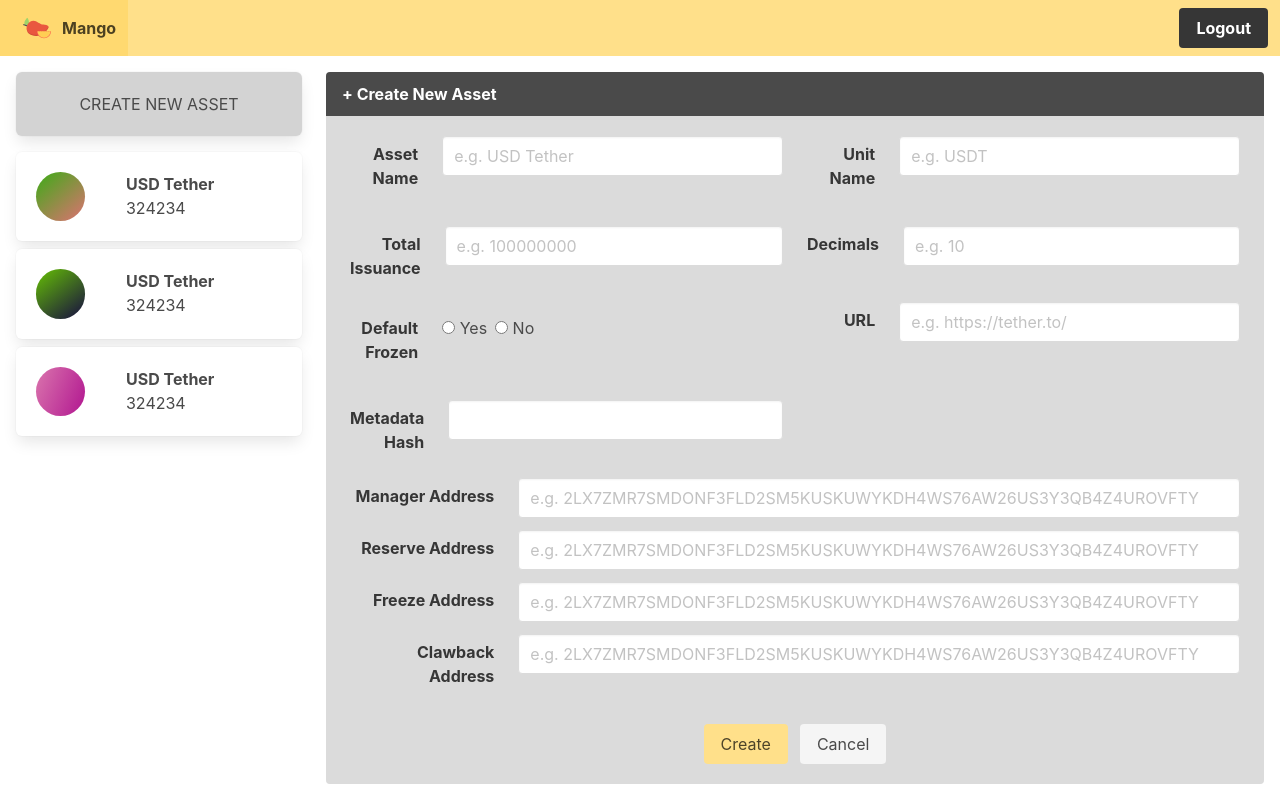
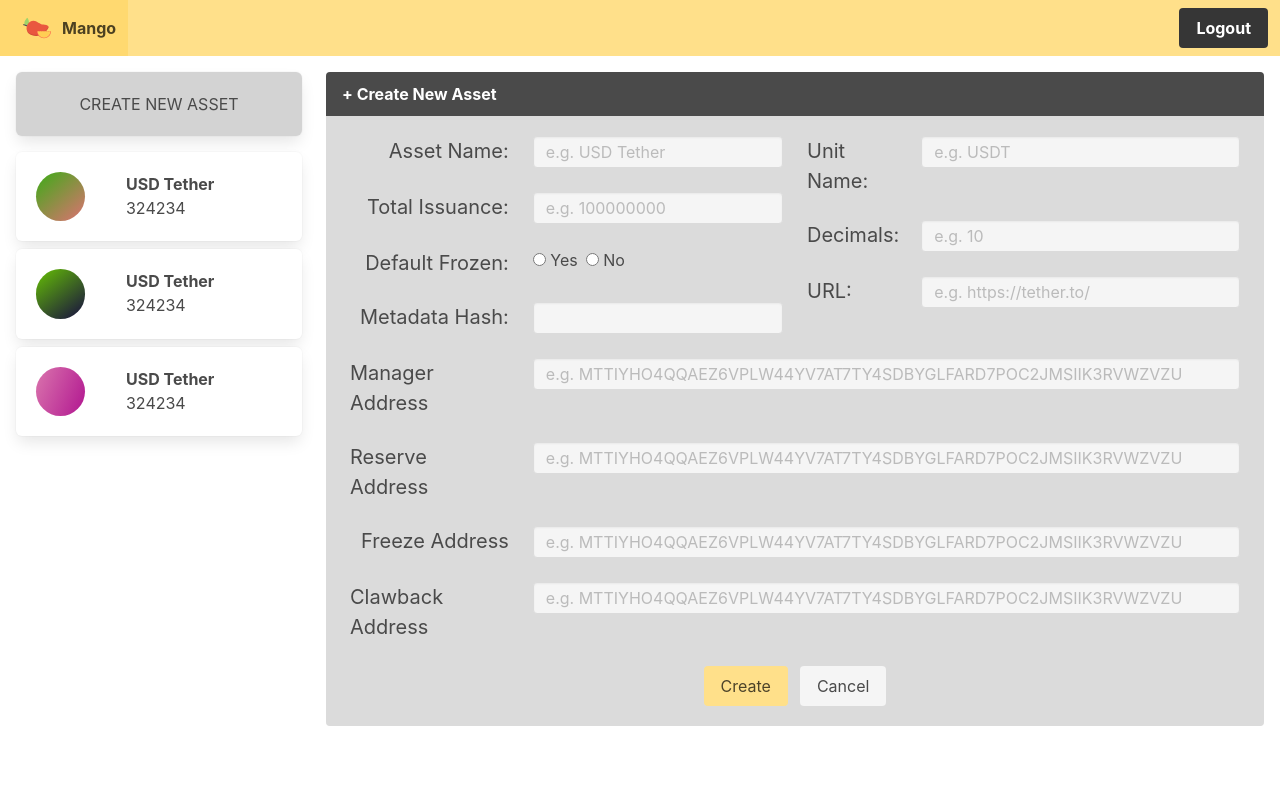
Before and after one commit to MangoDev-io/mango, an Angular app in the folder web/: page /manage in a window 1280 px wide. Built offline with nearby package versions, Linux system fonts and the light colour scheme.

Commit message:
Restyled Token Create

```diff
--- a/web/src/app/components/token-create/token-create.component.html
+++ b/web/src/app/components/token-create/token-create.component.html
@@ -6,56 +6,48 @@
         <div class="message-body has-background-grey-lighter">
             <div class="columns">
                 <div class="column is-half">
-                    <div class="field is-horizontal">
-                        <div class="field-label is-normal">
-                            <label class="label">Asset Name</label>
+                    <div class="columns">
+                        <div class="column is-two-fifths">
+                            <p class="is-pulled-right is-size-5">Asset Name:</p>
                         </div>
-                        <div class="field-body">
-                            <div class="field tokenCreate">
-                                <div class="control">
+                        <div class="column">
                             <input
-                                        class="input"
+                                class="input tag is-medium"
                                 type="text"
                                 [(ngModel)]="assetCreate.assetName"
                                 placeholder="e.g. USD Tether"
                             />
                         </div>
                     </div>
+
+                    <div class="columns">
+                        <div class="column is-two-fifths">
+                            <p class="is-pulled-right is-size-5">
+                                Total Issuance:
+                            </p>
                         </div>
-                    </div>
-                    <br />
-                    <div class="field is-horizontal">
-                        <div class="field-label is-normal">
-                            <label class="label">Total Issuance</label>
-                        </div>
-                        <div class="field-body">
-                            <div class="field tokenCreate">
-                                <div class="control">
+                        <div class="column">
                             <input
-                                        class="input"
+                                class="input tag is-medium"
                                 type="number"
                                 [(ngModel)]="assetCreate.totalIssuance"
                                 placeholder="e.g. 100000000"
                             />
                         </div>
                     </div>
+
+                    <div class="columns">
+                        <div class="column is-two-fifths">
+                            <p class="is-pulled-right is-size-5">
+                                Default Frozen:
+                            </p>
                         </div>
-                    </div>
-                    <br />
-                    <div class="field is-horizontal">
-                        <div class="field-label">
-                            <label class="label">Default Frozen</label>
-                        </div>
-                        <div class="field-body">
-                            <div class="field tokenCreate">
-                                <div class="control">
+                        <div class="column">
                             <label class="radio">
                                 <input
                                     type="radio"
                                     name="member"
-                                            [(ngModel)]="
-                                                assetCreate.defaultFrozen
-                                            "
+                                    [(ngModel)]="assetCreate.defaultFrozen"
                                     [value]="true"
                                 />
                                 Yes
@@ -64,81 +56,71 @@
                                 <input
                                     type="radio"
                                     name="member"
-                                            [(ngModel)]="
-                                                assetCreate.defaultFrozen
-                                            "
+                                    [(ngModel)]="assetCreate.defaultFrozen"
                                     [value]="false"
                                 />
                                 No
                             </label>
                         </div>
                     </div>
+
+                    <div class="columns">
+                        <div class="column is-two-fifths">
+                            <p class="is-pulled-right is-size-5">
+                                Metadata Hash:
+                            </p>
                         </div>
-                    </div>
-                    <br />
-                    <div class="field is-horizontal">
-                        <div class="field-label is-normal">
-                            <label class="label">Metadata Hash</label>
-                        </div>
-                        <div class="field-body">
-                            <div class="field tokenCreate">
-                                <div class="control">
+                        <div class="column">
                             <input
-                                        class="input"
+                                class="input tag is-medium"
                                 type="text"
                                 [(ngModel)]="assetCreate.metadataHash"
                             />
                         </div>
                     </div>
                 </div>
+                <div class="column is-half">
+                    <div class="columns">
+                        <div class="column is-one-quarter">
+                            <p class="is-pulled-left is-size-5">
+                                Unit Name:
+                            </p>
                         </div>
-                </div>
-                <div class="column is-half">
-                    <div class="field is-horizontal">
-                        <div class="field-label is-normal">
-                            <label class="label">Unit Name</label>
-                        </div>
-                        <div class="field-body">
-                            <div class="field tokenCreate">
-                                <div class="control">
+                        <div class="column">
                             <input
-                                        class="input"
+                                class="input tag is-medium"
                                 type="text"
                                 [(ngModel)]="assetCreate.unitName"
                                 placeholder="e.g. USDT"
                             />
                         </div>
                     </div>
+
+                    <div class="columns">
+                        <div class="column is-one-quarter">
+                            <p class="is-pulled-left is-size-5">
+                                Decimals:
+                            </p>
                         </div>
-                    </div>
-                    <br />
-                    <div class="field is-horizontal">
-                        <div class="field-label is-normal">
-                            <label class="label">Decimals</label>
-                        </div>
-                        <div class="field-body">
-                            <div class="field tokenCreate">
-                                <div class="control">
+                        <div class="column">
                             <input
-                                        class="input"
+                                class="input tag is-medium"
                                 type="number"
                                 [(ngModel)]="assetCreate.decimals"
                                 placeholder="e.g. 10"
                             />
                         </div>
                     </div>
+
+                    <div class="columns">
+                        <div class="column is-one-quarter">
+                            <p class="is-pulled-left is-size-5">
+                                URL:
+                            </p>
                         </div>
-                    </div>
-                    <br />
-                    <div class="field is-horizontal">
-                        <div class="field-label is-normal">
-                            <label class="label">URL</label>
-                        </div>
-                        <div class="field-body">
-                            <div class="field tokenCreate">
-                                <div class="control">
+                        <div class="column">
                             <input
-                                        class="input"
+                                class="input tag is-medium"
                                 type="text"
                                 [(ngModel)]="assetCreate.url"
                                 placeholder="e.g. https://tether.to/"
@@ -147,77 +129,59 @@
                     </div>
                 </div>
             </div>
+            <div class="columns">
+                <div class="column is-one-fifth">
+                    <p class="is-pulled-right is-size-5">Manager Address</p>
                 </div>
-            </div>
-            <div class="field is-horizontal">
-                <div class="field-label is-normal">
-                    <label class="label">Manager Address</label>
-                </div>
-                <div class="field-body">
-                    <div class="field">
-                        <div class="control">
+                <div class="column">
                     <input
-                                class="input"
+                        class="input tag is-medium"
                         type="text"
                         [(ngModel)]="assetCreate.managerAddr"
-                                placeholder="e.g. 2LX7ZMR7SMDONF3FLD2SM5KUSKUWYKDH4WS76AW26US3Y3QB4Z4UROVFTY"
+                        placeholder="e.g. MTTIYHO4QQAEZ6VPLW44YV7AT7TY4SDBYGLFARD7POC2JMSIIK3RVWZVZU"
                     />
                 </div>
             </div>
+            <div class="columns">
+                <div class="column is-one-fifth">
+                    <p class="is-pulled-right is-size-5">Reserve Address</p>
                 </div>
-            </div>
-            <div class="field is-horizontal">
-                <div class="field-label is-normal">
-                    <label class="label">Reserve Address</label>
-                </div>
-                <div class="field-body">
-                    <div class="field">
-                        <div class="control">
+                <div class="column">
                     <input
-                                class="input"
+                        class="input tag is-medium"
                         type="text"
                         [(ngModel)]="assetCreate.reserveAddr"
-                                placeholder="e.g. 2LX7ZMR7SMDONF3FLD2SM5KUSKUWYKDH4WS76AW26US3Y3QB4Z4UROVFTY"
+                        placeholder="e.g. MTTIYHO4QQAEZ6VPLW44YV7AT7TY4SDBYGLFARD7POC2JMSIIK3RVWZVZU"
                     />
                 </div>
             </div>
+            <div class="columns">
+                <div class="column is-one-fifth">
+                    <p class="is-pulled-right is-size-5">Freeze Address</p>
                 </div>
-            </div>
-            <div class="field is-horizontal">
-                <div class="field-label is-normal">
-                    <label class="label">Freeze Address</label>
-                </div>
-                <div class="field-body">
-                    <div class="field">
-                        <div class="control">
+                <div class="column">
                     <input
-                                class="input"
+                        class="input tag is-medium"
                         type="text"
                         [(ngModel)]="assetCreate.freezeAddr"
-                                placeholder="e.g. 2LX7ZMR7SMDONF3FLD2SM5KUSKUWYKDH4WS76AW26US3Y3QB4Z4UROVFTY"
+                        placeholder="e.g. MTTIYHO4QQAEZ6VPLW44YV7AT7TY4SDBYGLFARD7POC2JMSIIK3RVWZVZU"
                     />
                 </div>
             </div>
+            <div class="columns">
+                <div class="column is-one-fifth">
+                    <p class="is-pulled-right is-size-5">Clawback Address</p>
                 </div>
-            </div>
-            <div class="field is-horizontal">
-                <div class="field-label is-normal">
-                    <label class="label">Clawback Address</label>
-                </div>
-                <div class="field-body">
-                    <div class="field">
-                        <div class="control">
+                <div class="column">
                     <input
-                                class="input"
+                        class="input tag is-medium"
                         type="text"
                         [(ngModel)]="assetCreate.clawbackAddr"
-                                placeholder="e.g. 2LX7ZMR7SMDONF3FLD2SM5KUSKUWYKDH4WS76AW26US3Y3QB4Z4UROVFTY"
+                        placeholder="e.g. MTTIYHO4QQAEZ6VPLW44YV7AT7TY4SDBYGLFARD7POC2JMSIIK3RVWZVZU"
                     />
                 </div>
             </div>
-                </div>
-            </div>
-            <br />
+
             <div class="field is-grouped is-grouped-centered">
                 <p class="control">
                     <a class="button is-warning" (click)="createAsset()">
--- a/web/src/app/state.service.ts
+++ b/web/src/app/state.service.ts
@@ -16,7 +16,7 @@ export class StateService {
 
     public currToken = new Token(
         '324234',
-        '2LX7ZMR7SMDONF3FLD2SM5KUSKUWYKDH4WS76AW26US3Y3QB4Z4UROVFTY',
+        'MTTIYHO4QQAEZ6VPLW44YV7AT7TY4SDBYGLFARD7POC2JMSIIK3RVWZVZU',
         'USD Tether',
         'USDT',
         100000000,
@@ -24,10 +24,10 @@ export class StateService {
         false,
         'https://usdtether.io',
         'aldskfjlakjsdf;',
-        '2LX7ZMR7SMDONF3FLD2SM5KUSKUWYKDH4WS76AW26US3Y3QB4Z4UROVFTY',
-        '2LX7ZMR7SMDONF3FLD2SM5KUSKUWYKDH4WS76AW26US3Y3QB4Z4UROVFTY',
-        '2LX7ZMR7SMDONF3FLD2SM5KUSKUWYKDH4WS76AW26US3Y3QB4Z4UROVFTY',
-        '2LX7ZMR7SMDONF3FLD2SM5KUSKUWYKDH4WS76AW26US3Y3QB4Z4UROVFTY'
+        'MTTIYHO4QQAEZ6VPLW44YV7AT7TY4SDBYGLFARD7POC2JMSIIK3RVWZVZU',
+        'MTTIYHO4QQAEZ6VPLW44YV7AT7TY4SDBYGLFARD7POC2JMSIIK3RVWZVZU',
+        'MTTIYHO4QQAEZ6VPLW44YV7AT7TY4SDBYGLFARD7POC2JMSIIK3RVWZVZU',
+        'MTTIYHO4QQAEZ6VPLW44YV7AT7TY4SDBYGLFARD7POC2JMSIIK3RVWZVZU'
     )
 
     public tokenList: Token[] = [this.currToken, this.currToken, this.currToken]
```
Lines whose indentation alone changed are shown as unchanged.
